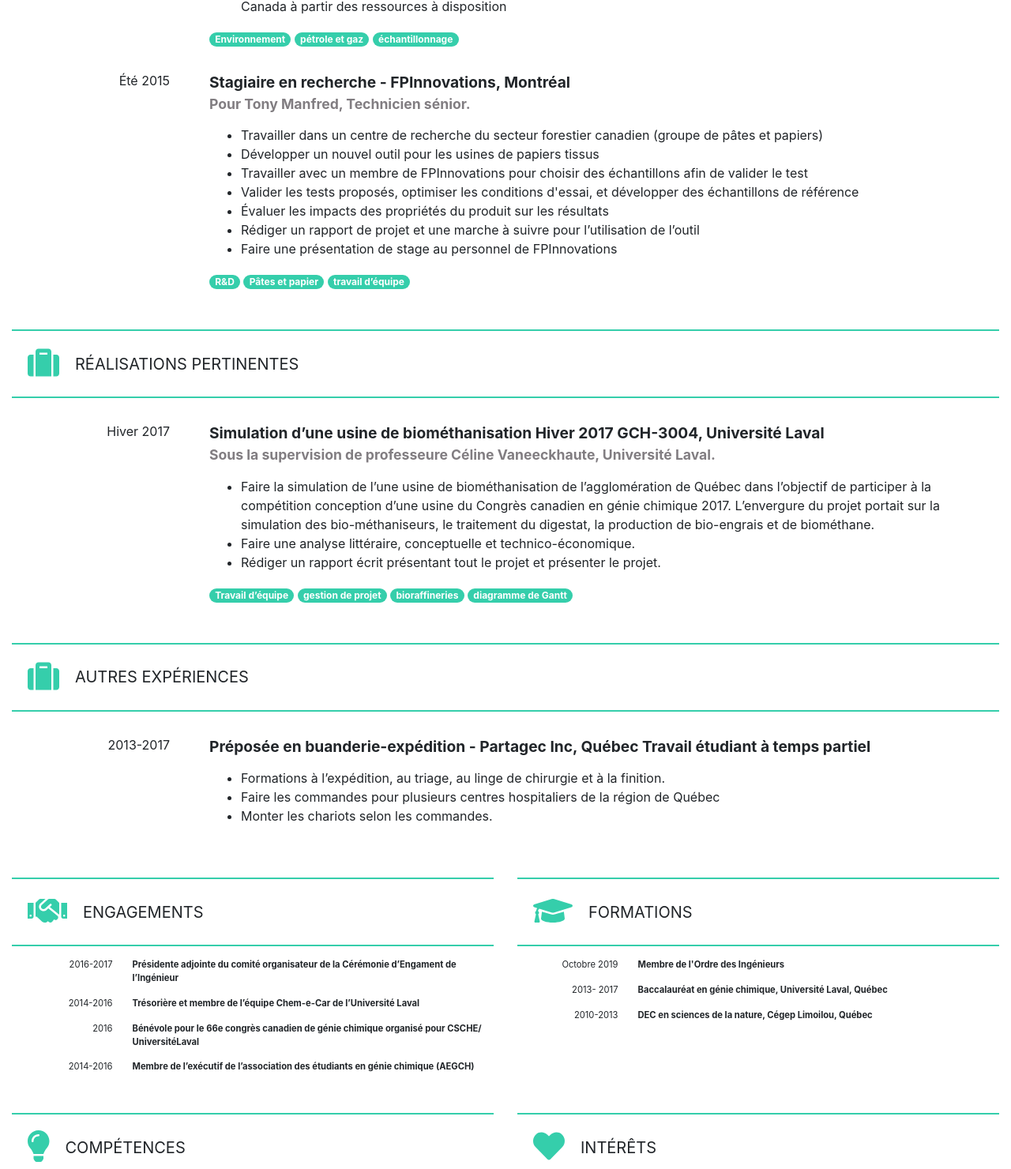
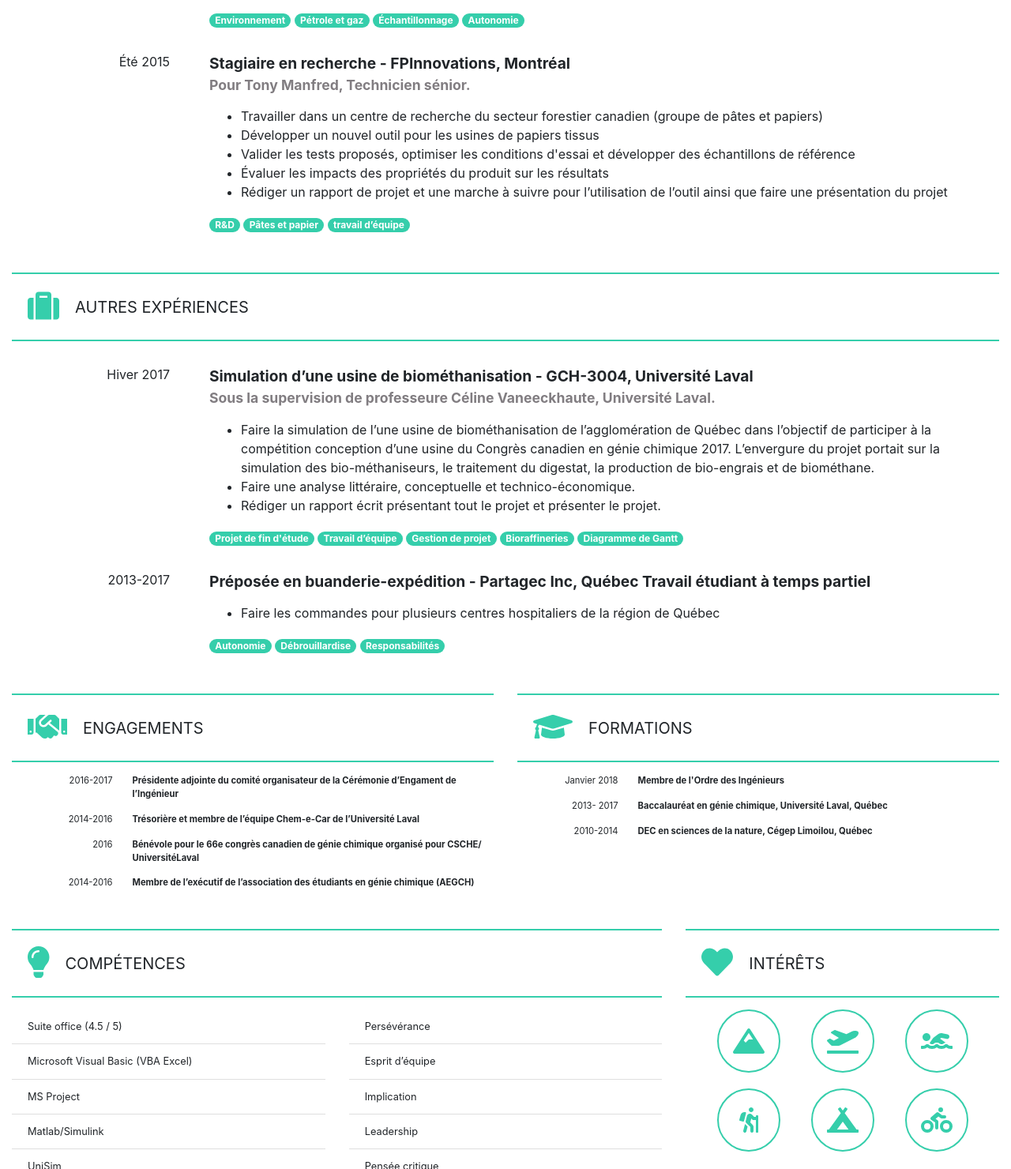
Before and after one commit to dsauve1992/curriculum, a website: page index.html in a window 1280 px wide. Shown: the part 1320-2800 px from the top of the page at 79% size. Drawn offline with nearby package versions, Linux system fonts and the light colour scheme.

Commit message:
update m.arenas

```diff
--- a/index.html
+++ b/index.html
@@ -155,7 +155,7 @@
                 <div class="first-name">MARCELA</div>
                 <div class="last-name main">PRIETO ARENAS, ing. Jr</div>
             </h1>
-            <div class="profession secondary">Ingénieure junior de procédé</div>
+            <div class="profession secondary">Ingénieure junior de procédés</div>
         </div>
         <div class="col-6">
             <ul class="quick-info list-group list-group-flush">
@@ -187,24 +187,23 @@
                         </div>
                         <div class="experience-body">
                             <div class="experience-title">
-                                Ingénieure junior de procédé – Soutex
+                                Ingénieure junior de procédés – Soutex
                             </div>
                             <div class="experience-description">
                                 <ul>
                                     <li>Supporter les chargés de projet dans différents projets
-                                        métallurgiques;
+                                        métallurgiques
                                     </li>
                                     <li>Participer aux études conceptuelles :
                                         <ul>
-                                            <li>Production de bilans de matière, critères de conception, listes d’équipements et schémas d’écoulement (PFD)</li>
+                                            <li>Production de bilans de matière, critères de conception, listes d’équipements et schémas d’écoulement</li>
                                             <li>Dimensionnement des équipements</li>
-                                            <li>Contact avec fournisseurs</li>
                                             <li>Estimation des CAPEX et OPEX</li>
                                             <li>Rencontres de coordination avec les clients</li>
                                             <li>Rédaction de rapports</li>
                                         </ul>
                                     </li>
-                                    <li>Programmer des simulateurs dynamiques;
+                                    <li>Programmer des simulateurs dynamiques
                                     </li>
                                     <li>Planifier et exécuter des campagnes d’échantillonnage et tests pilotes au site :
                                         <ul>
@@ -214,7 +213,7 @@
                                     </li>
                                     <li>Participer à des projets en usine :
                                         <ul>
-                                            <li>Support comme technicienne de métallurgi;</li>
+                                            <li>Support comme technicienne de métallurgie</li>
                                             <li>Support aux projets de démarrage d’usine</li>
                                             <li>Support comme métallurgiste de production</li>
                                         </ul>
@@ -225,7 +224,7 @@
                                 <span class="badge badge-pill bg-main">Fer</span>
                                 <span class="badge badge-pill bg-main">Or</span>
                                 <span class="badge badge-pill bg-main">Graphite</span>
-                                <span class="badge badge-pill bg-main">travail d’équipe</span>
+                                <span class="badge badge-pill bg-main">Travail d’équipe</span>
                                 <span class="badge badge-pill bg-main">VBA</span>
                                 <span class="badge badge-pill bg-main">AutoCAD</span>
                                 <span class="badge badge-pill bg-main">Gestion</span>
@@ -261,8 +260,8 @@
                             </div>
                             <div class="experience-skills-list">
                                 <span class="badge badge-pill bg-main">R&D</span>
-                                <span class="badge badge-pill bg-main">procédés verts</span>
-                                <span class="badge badge-pill bg-main">bioraffineries</span>
+                                <span class="badge badge-pill bg-main">Procédés verts</span>
+                                <span class="badge badge-pill bg-main">Bioraffineries</span>
                             </div>
                         </div>
                     </div>
@@ -303,8 +302,9 @@
                             </div>
                             <div class="experience-skills-list">
                                 <span class="badge badge-pill bg-main">Environnement</span>
-                                <span class="badge badge-pill bg-main">pétrole et gaz</span>
-                                <span class="badge badge-pill bg-main">échantillonnage</span>
+                                <span class="badge badge-pill bg-main">Pétrole et gaz</span>
+                                <span class="badge badge-pill bg-main">Échantillonnage</span>
+                                <span class="badge badge-pill bg-main">Autonomie</span>
                             </div>
                         </div>
                     </div>
@@ -325,20 +325,14 @@
                                     <li >Développer un nouvel outil pour les usines de papiers
                                         tissus
                                     </li>
-                                    <li >Travailler avec un membre de FPInnovations pour choisir
-                                        des échantillons afin de valider le test
-                                    </li>
                                     <li >Valider les tests proposés, optimiser les conditions
-                                        d'essai, et développer des échantillons de référence
+                                        d'essai et développer des échantillons de référence
                                     </li>
                                     <li >Évaluer les impacts des propriétés du produit sur les
                                         résultats
                                     </li>
                                     <li >Rédiger un rapport de projet et une marche à suivre pour
-                                        l’utilisation de l’outil
-                                    </li>
-                                    <li >Faire une présentation de stage au personnel de
-                                        FPInnovations
+                                        l’utilisation de l’outil ainsi que faire une présentation du projet
                                     </li>
                                 </ul>
                             </div>
@@ -353,14 +347,13 @@
             </div>
         </div>
 
-
         <div class="row">
             <div class="col-12">
                 <div class="header-section border-main">
                     <div class="header-icon-wrapper main">
                         <i class="fas fa-suitcase fa-2x"></i>
                     </div>
-                    RÉALISATIONS PERTINENTES
+                    AUTRES EXPÉRIENCES
                 </div>
                 <div class="body-section">
                     <div class="experience-section">
@@ -369,7 +362,7 @@
                         </div>
                         <div class="experience-body">
                             <div class="experience-title">
-                                Simulation d’une usine de biométhanisation Hiver 2017 GCH-3004, Université Laval
+                                Simulation d’une usine de biométhanisation - GCH-3004, Université Laval
                                 <small class="supervisor secondary">Sous la supervision de professeure Céline Vaneeckhaute, Université Laval.</small>
                             </div>
                             <div class="experience-description">
@@ -389,26 +382,14 @@
                                 </ul>
                             </div>
                             <div class="experience-skills-list">
+                                <span class="badge badge-pill bg-main">Projet de fin d'étude</span>
                                 <span class="badge badge-pill bg-main">Travail d’équipe</span>
-                                <span class="badge badge-pill bg-main">gestion de projet</span>
-                                <span class="badge badge-pill bg-main">bioraffineries</span>
-                                <span class="badge badge-pill bg-main">diagramme de Gantt</span>
+                                <span class="badge badge-pill bg-main">Gestion de projet</span>
+                                <span class="badge badge-pill bg-main">Bioraffineries</span>
+                                <span class="badge badge-pill bg-main">Diagramme de Gantt</span>
                             </div>
                         </div>
                     </div>
-                </div>
-            </div>
-        </div>
-
-        <div class="row">
-            <div class="col-12">
-                <div class="header-section border-main">
-                    <div class="header-icon-wrapper main">
-                        <i class="fas fa-suitcase fa-2x"></i>
-                    </div>
-                    AUTRES EXPÉRIENCES
-                </div>
-                <div class="body-section">
                     <div class="experience-section">
                         <div class="period-section">
                             2013-2017
@@ -420,14 +401,15 @@
                             </div>
                             <div class="experience-description">
                                 <ul>
-                                    <li >Formations à l’expédition, au triage, au linge de
-                                        chirurgie et à la finition.
-                                    </li>
                                     <li >Faire les commandes pour plusieurs centres hospitaliers
                                         de la région de Québec
                                     </li>
-                                    <li >Monter les chariots selon les commandes.</li>
                                 </ul>
+                            </div>
+                            <div class="experience-skills-list">
+                                <span class="badge badge-pill bg-main">Autonomie</span>
+                                <span class="badge badge-pill bg-main">Débrouillardise</span>
+                                <span class="badge badge-pill bg-main">Responsabilités</span>
                             </div>
                         </div>
                     </div>
@@ -498,7 +480,7 @@
                 <div class="body-section">
                     <div class="engagement-section">
                         <div class="period-section">
-                            Octobre 2019
+                            Janvier 2018
                         </div>
                         <div class="engagement-body">
                             <div class="engagement-title">
@@ -518,7 +500,7 @@
                     </div>
                     <div class="engagement-section">
                         <div class="period-section">
-                            2010-2013
+                            2010-2014
                         </div>
                         <div class="engagement-body">
                             <div class="engagement-title">
@@ -530,7 +512,7 @@
             </div>
         </div>
         <div class="row">
-            <div class="col-6">
+            <div class="col-8">
                 <div class="header-section border-main">
                     <div class="header-icon-wrapper main">
                         <i class="fas fa-lightbulb fa-2x"></i>
@@ -541,45 +523,32 @@
                     <div class="row">
                         <div class="col-6">
                             <ul class="list-group list-group-flush">
-                                <li class="list-group-item">Excellentes connaissances de la suite office
-                                </li>
-                                <li class="list-group-item">Microsoft Visual Basic (VBA Excel) (IFT-1902)
-                                </li>
-                                <li class="list-group-item">MS Project (GMC-3009)
-                                </li>
-                                <li class="list-group-item">Matlab/Simulink (IFT-1903, GCH-3000)
-                                </li>
-                                <li class="list-group-item">UniSim (GCH-3002)
-                                </li>
-                                <li class="list-group-item">AUTOCAD (Soutex)
-                                </li>
-                                <li class="list-group-item">Langues parlées et écrites: français (5/5), espagnol (5/5)
-                                    et anglais (4/5, avancé I)
-                                </li>
-                                <li class="list-group-item">Autonomie
-                                </li>
+                                <li class="list-group-item">Suite office (4.5 / 5)</li>
+                                <li class="list-group-item">Microsoft Visual Basic (VBA Excel)</li>
+                                <li class="list-group-item">MS Project</li>
+                                <li class="list-group-item">Matlab/Simulink</li>
+                                <li class="list-group-item">UniSim</li>
+                                <li class="list-group-item">AUTOCAD</li>
+                                <li class="list-group-item">Autonomie</li>
                             </ul>
                         </div>
                         <div class="col-6">
                             <ul class="list-group list-group-flush">
-                                <li class="list-group-item">Persévérance
+                                <li class="list-group-item">Persévérance</li>
+                                <li class="list-group-item">Esprit d’équipe</li>
+                                <li class="list-group-item">Implication</li>
+                                <li class="list-group-item">Leadership</li>
+                                <li class="list-group-item">Pensée critique</li>
+                                <li class="list-group-item">Langues parlées et écrites: français (5/5), espagnol (5/5)
+                                    et anglais (4/5, avancé I)
                                 </li>
-                                <li class="list-group-item">Esprit d’équipe
-                                </li>
-                                <li class="list-group-item">Implication</li>
-
-                                <li class="list-group-item">Anglais</li>
-                                <li class="list-group-item">Excel</li>
-                                <li class="list-group-item">Leadership</li>
-                                <li class="list-group-item">Communication</li>
-                                <li class="list-group-item">Pensée critique</li>
                             </ul>
                         </div>
                     </div>
 
                 </div>
             </div>
-            <div class="col-6">
+            <div class="col-4">
                 <div class="header-section border-main">
                     <div class="header-icon-wrapper main">
                         <i class="fas fa-heart fa-2x"></i>
```
